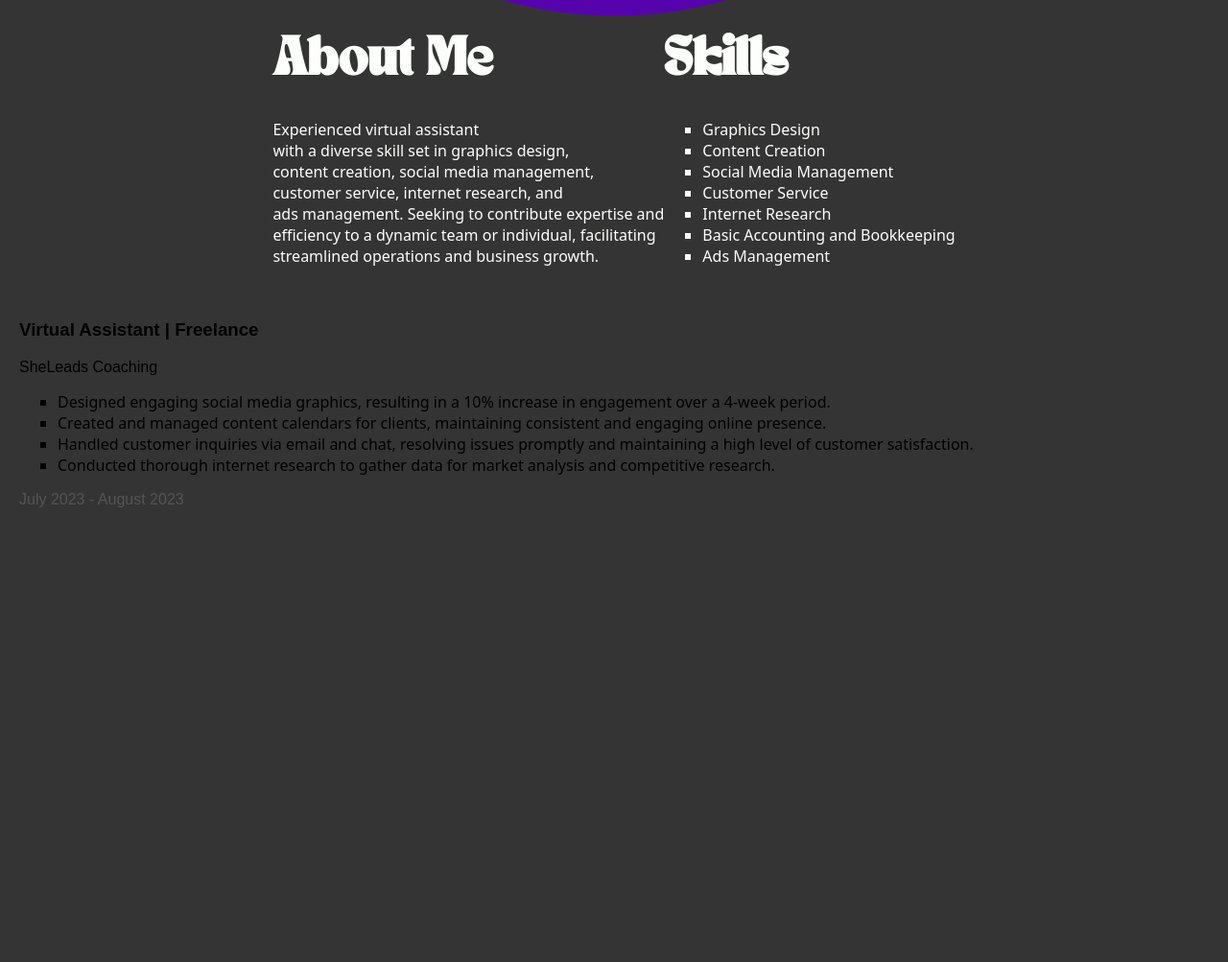
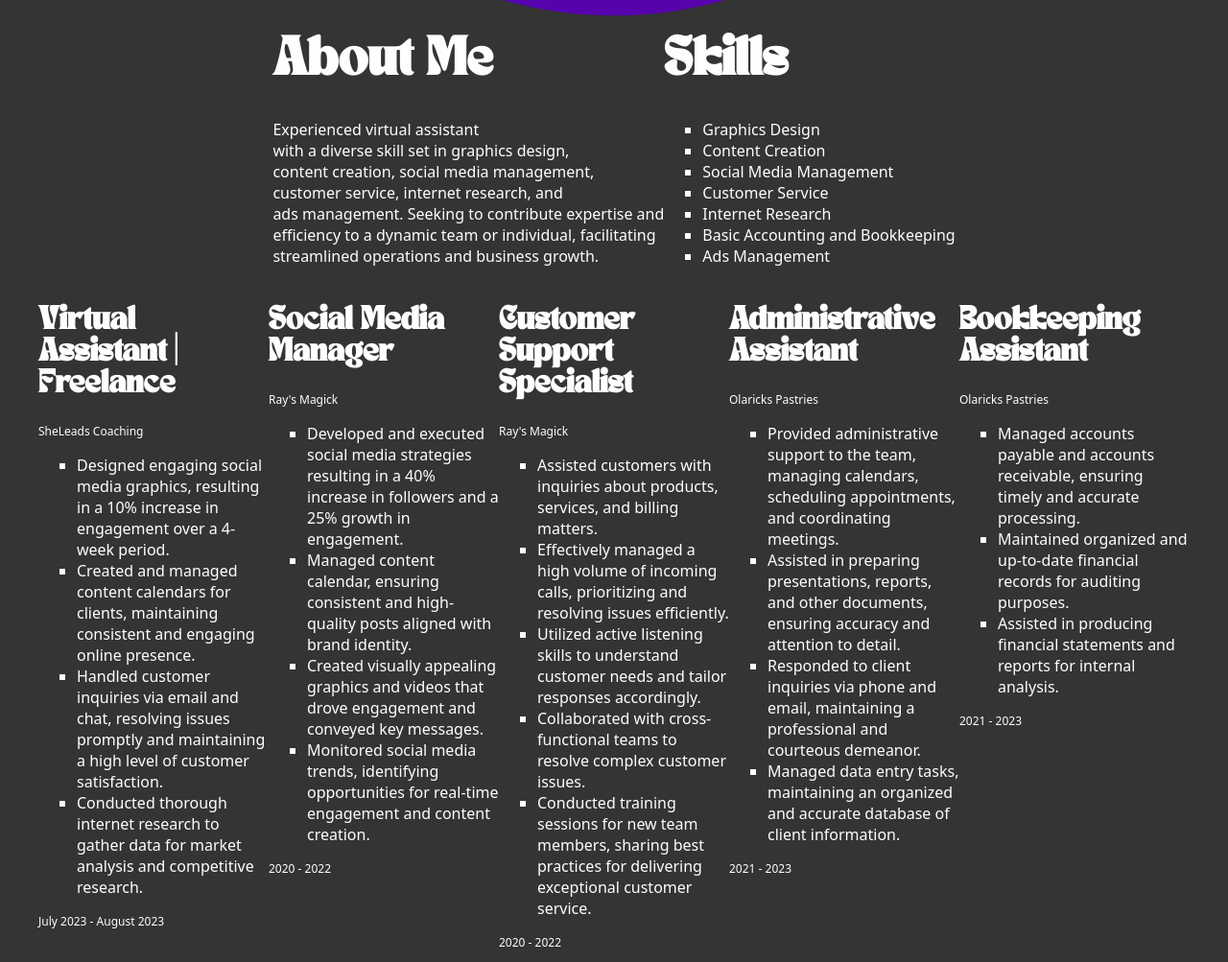
Before and after one commit to TheEnojo/turbo-dollop, a plain HTML site: page BeesFolio/Index.html in a window 1280 px wide. Shown: the part 767-1770 px from the top of the page at 96% size. Before the commit the page ends 1355 px from the top, so only its background shows below. Drawn offline with nearby package versions, Linux system fonts and the light colour scheme.

Commit message:
Update Work experience

```diff
--- a/BeesFolio/Index.html
+++ b/BeesFolio/Index.html
@@ -103,12 +103,12 @@
 
 
 
-<div class="work-experience-carousel">
+<div class="work-experience" id="workExperience">
 
 
-  <div class="carousel-item">
-    <h3>Virtual Assistant | Freelance</h3>
-    <p>SheLeads Coaching</p>
+  <div class="work-experience-item">
+    <h3  >Virtual Assistant | Freelance</h3>
+    <p class="wp">SheLeads Coaching</p>
     <ul>
         <li>Designed engaging social media graphics, resulting in a 10% increase in engagement over a 4-week period.</li>
         <li>Created and managed content calendars for clients, maintaining consistent and engaging online presence.</li>
@@ -118,9 +118,9 @@
     <p class="date-range">July 2023 - August 2023</p>
 </div>
 
-<div class="carousel-item">
+<div class="work-experience-item">
     <h3>Social Media Manager</h3>
-    <p>Ray's Magick</p>
+    <p  class="wp">Ray's Magick</p>
     <ul>
         <li>Developed and executed social media strategies resulting in a 40% increase in followers and a 25% growth in engagement.</li>
         <li>Managed content calendar, ensuring consistent and high-quality posts aligned with brand identity.</li>
@@ -136,9 +136,9 @@
 
 
 
-  <div class="carousel-item">
+  <div class="work-experience-item">
       <h3>Customer Support Specialist</h3>
-      <p>Ray's Magick</p>
+      <p class="wp">Ray's Magick</p>
       <ul>
           <li>Assisted customers with inquiries about products, services, and billing matters.</li>
           <li>Effectively managed a high volume of incoming calls, prioritizing and resolving issues efficiently.</li>
@@ -150,9 +150,9 @@
   </div>
 
 
-  <div class="carousel-item">
+  <div class="work-experience-item">
       <h3>Administrative Assistant</h3>
-      <p>Olaricks Pastries</p>
+      <p  class="wp">Olaricks Pastries</p>
       <ul>
           <li>Provided administrative support to the team, managing calendars, scheduling appointments, and coordinating meetings.</li>
           <li>Assisted in preparing presentations, reports, and other documents, ensuring accuracy and attention to detail.</li>
@@ -162,9 +162,9 @@
       <p class="date-range">2021 - 2023</p>
   </div>
 
-  <div class="carousel-item">
+  <div class="work-experience-item">
       <h3>Bookkeeping Assistant</h3>
-      <p>Olaricks Pastries</p>
+      <p class="wp">Olaricks Pastries</p>
       <ul>
           <li>Managed accounts payable and accounts receivable, ensuring timely and accurate processing.</li>
           <li>Maintained organized and up-to-date financial records for auditing purposes.</li>
@@ -172,9 +172,6 @@
       </ul>
       <p class="date-range">2021 - 2023</p>
   </div>
-
-
-
 
 
 
--- a/BeesFolio/Styles.css
+++ b/BeesFolio/Styles.css
@@ -395,23 +395,28 @@ list-style-type: square;
 }
 
 
+.work-experience{
+  display: flex;
+  justify-content: center;
+
+  flex-wrap: wrap;
+}
+
+.work-experience-item{
+  width: 240px;
+}
 
 
-/* Add these styles to your existing CSS file */
-
-.work-experience-carousel {
-  display: flex;
-  overflow: hidden;
+h3{
+font-family: TanNimbus;
+color: #fdfffc;
+font-size: 24px;
 }
-
-.carousel-item {
-  min-width: 100%;
-  padding: 20px;
-  box-sizing: border-box;
-  transition: transform 0.5s ease;
+ li{
+  color: #fdfffc;
+ }
+ .wp,.date-range{
+  color: #fdfffc;
+  font-family: system-ui, -apple-system, BlinkMacSystemFont, 'Segoe UI', Roboto, Oxygen, Ubuntu, Cantarell, 'Open Sans', 'Helvetica Neue', sans-serif;
+ font-size: 12px;
 }
-
-.date-range {
-  margin-top: 10px;
-  color: #555;
-}
```
Also changed, not shown: BeesFolio/Script.js (line endings or trailing spaces).
